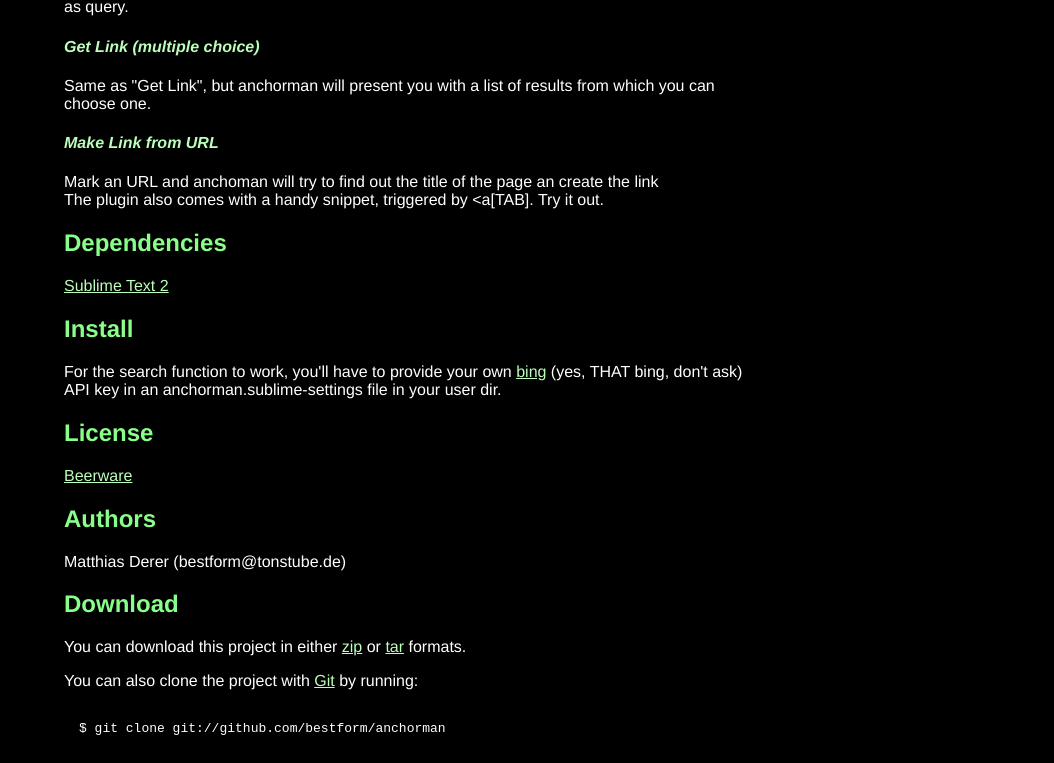
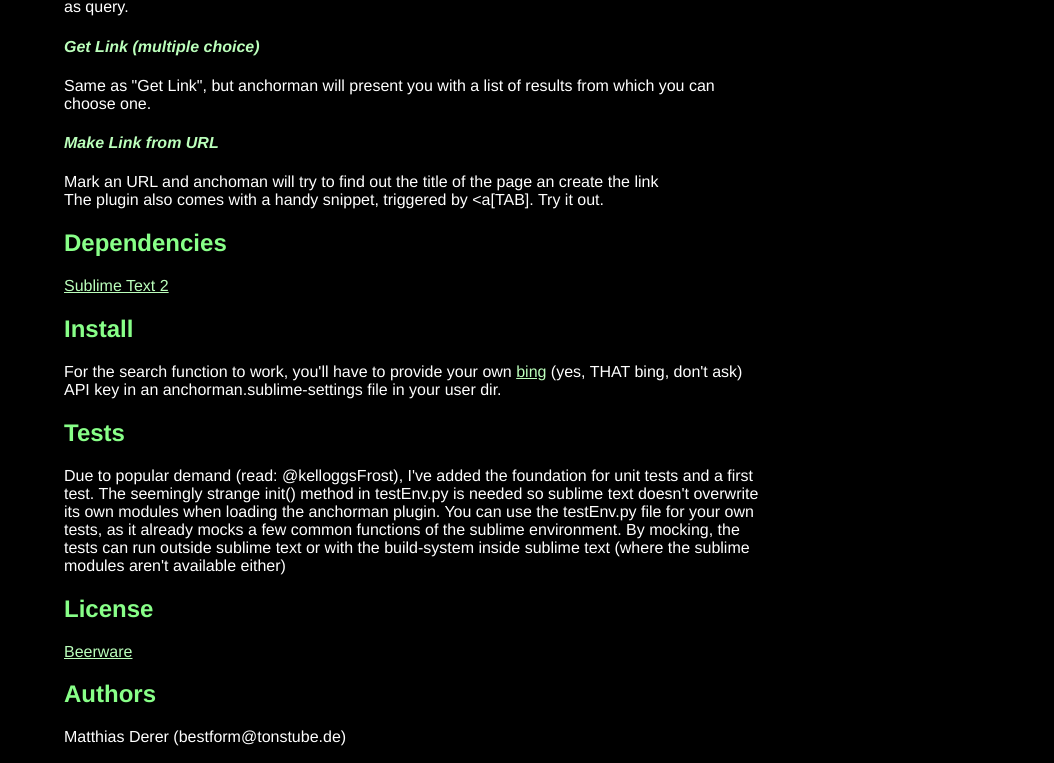
Before and after one commit to bestform/anchorman, a plain HTML site: page index.html in a window 1280 px wide. Shown: the part 327-1090 px from the top of the page, without its empty margins (226-1280 px from the left). Drawn offline with Linux system fonts and the light colour scheme.

Commit message:
added comment for tests on gh-pages

```diff
--- a/index.html
+++ b/index.html
@@ -73,6 +73,8 @@ The plugin also comes with a handy snippet, triggered by &lt;a[TAB]. Try it out.
       <p>For the search function to work, you'll have to provide your own <a href="http://www.bing.com/">bing</a> (yes, THAT bing, don't ask) API key in an anchorman.sublime-settings file in your user dir.</p>
 
 
+      <h2>Tests</h2>
+      <p>Due to popular demand (read: @kelloggsFrost), I've added the foundation for unit tests and a first test. The seemingly strange init() method in testEnv.py is needed so sublime text doesn't overwrite its own modules when loading the anchorman plugin. You can use the testEnv.py file for your own tests, as it already mocks a few common functions of the sublime environment. By mocking, the tests can run outside sublime text or with the build-system inside sublime text (where the sublime modules aren't available either)</p>
 
       <h2>License</h2>
       <p><a href="http://de.wikipedia.org/wiki/Beerware">Beerware</a></p>
```
